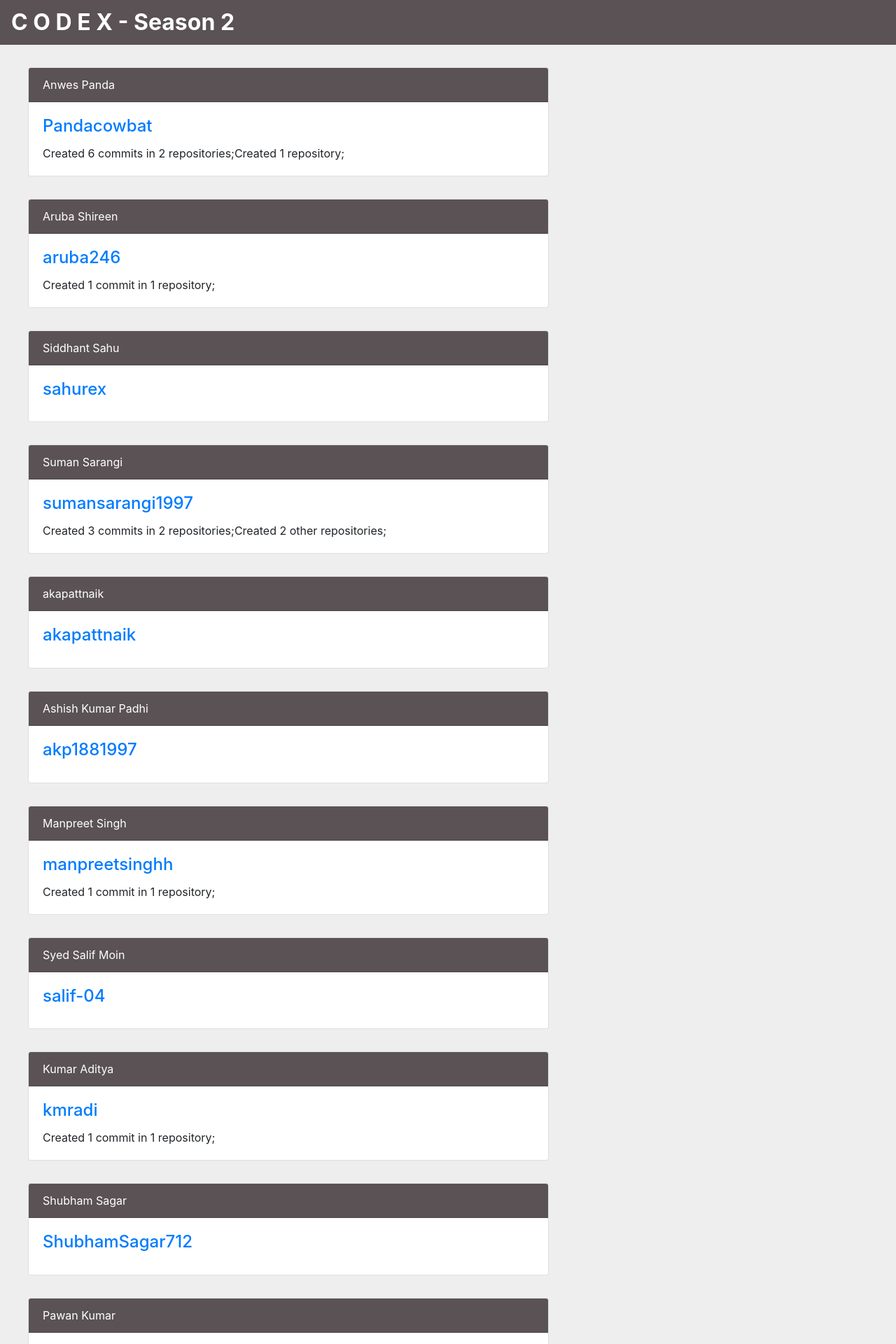
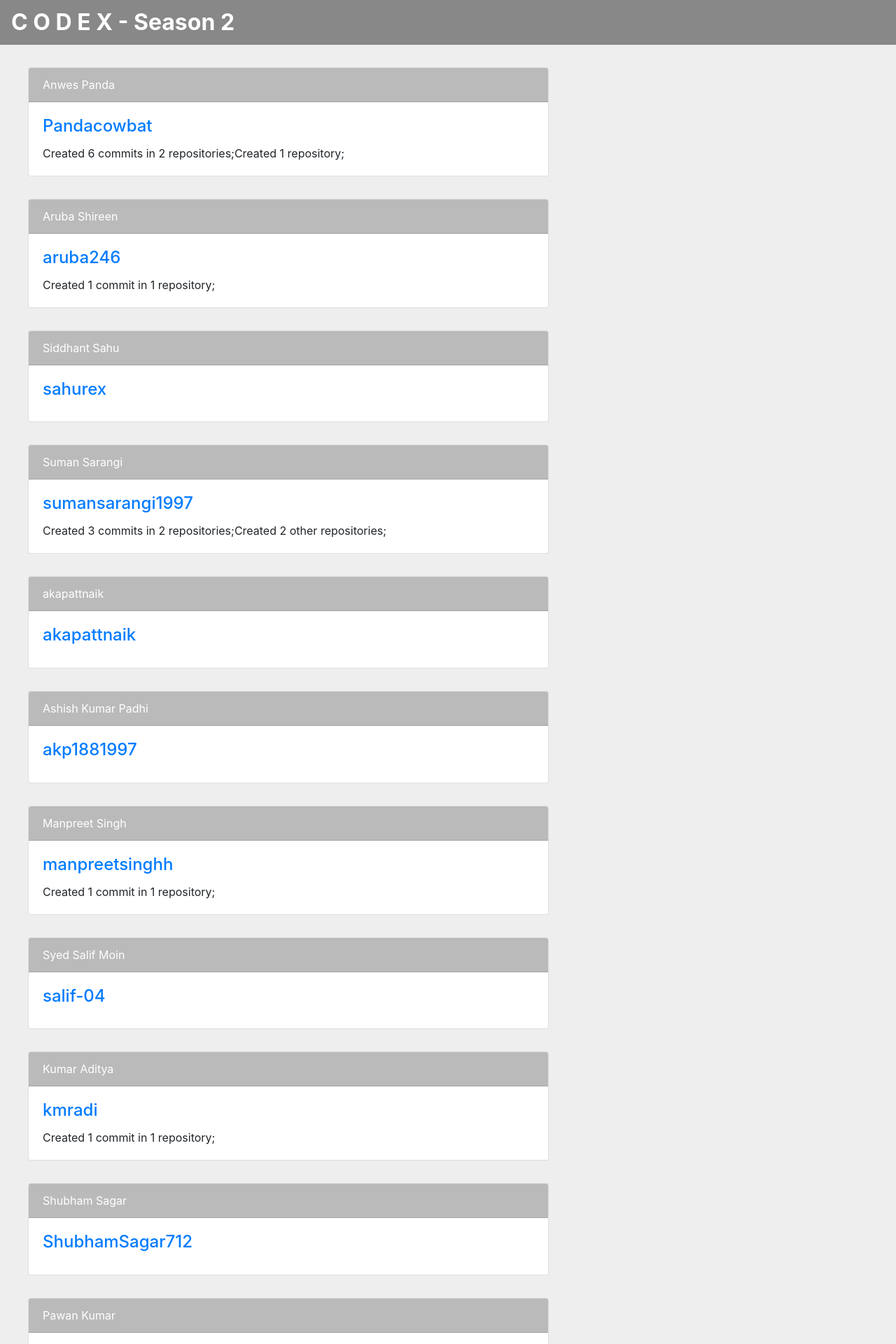
Before and after one commit to SubhrajitPrusty/codex-github, a Django app: page / in a window 1280 px wide. Shown: the top 1920 px of the page at 70% size. Run offline with Django 3.2, Linux system fonts and the light colour scheme; parts of the project's set-up code (start-up, migrations or seed data) failed here and were passed over; some libraries are stand-ins or nearby versions.

Commit message:
css color changes

```diff
--- a/codex/templates/index.html
+++ b/codex/templates/index.html
@@ -8,7 +8,7 @@
 	<link rel="stylesheet" href="https://maxcdn.bootstrapcdn.com/bootstrap/4.0.0-beta.2/css/bootstrap.min.css" integrity="sha384-PsH8R72JQ3SOdhVi3uxftmaW6Vc51MKb0q5P2rRUpPvrszuE4W1povHYgTpBfshb" crossorigin="anonymous">
 </head>
 <body style="background-color: #eee">
-	<nav class="navbar sticky-top navbar-dark" style="height: 4rem; font-size: 2rem; color: white; background-color: #5a5255">
+	<nav class="navbar sticky-top navbar-dark" style="height: 4rem; font-size: 2rem; color: white; background-color: #888888">
 		<b>C O D E X - Season 2</b>
 	</nav>
 	{% block content %}{% endblock %}
--- a/codex/templates/user.html
+++ b/codex/templates/user.html
@@ -5,7 +5,7 @@
 <ul style="margin-top: 2rem;">
 	<li style="list-style-type: none;">
 		<div class="card" style="width: 60%">
-		<div class="card-header" style="background-color: #5a5255; color: white">{{ member.name }}</div>
+		<div class="card-header" style="background-color: #bababa; color: white">{{ member.name }}</div>
 		<div class="card-body">
 			<h4 class="card-title"><a href="https://github.com/{{ member.username }}">{{ member.username }}</a></h4>
 			<p class="card-text">{{ member.contrib }}</p>
```
